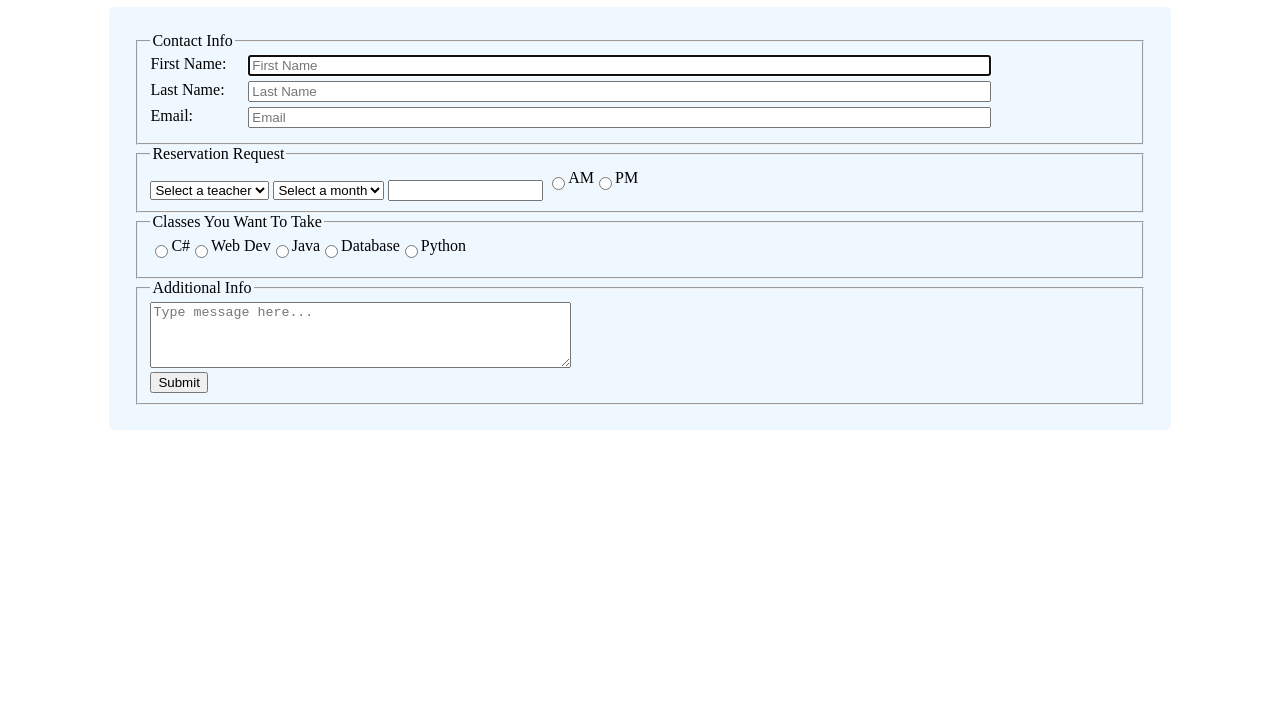
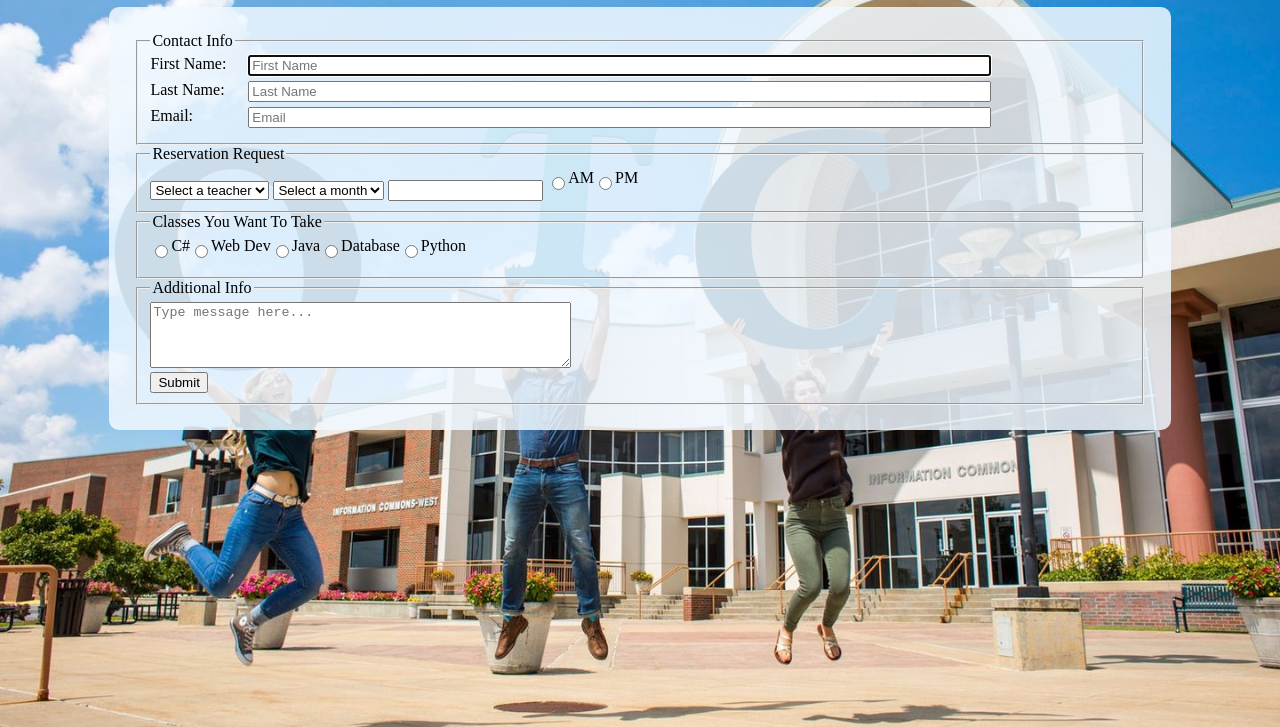
Before and after one commit to DWILL28Y/Registration-Form, a plain HTML site: page index.html in a window 1280 px wide. Shown: the part 73-800 px from the top of the page. Drawn offline with Linux system fonts and the light colour scheme.

Commit message:
added image

```diff
--- a/styles.css
+++ b/styles.css
@@ -1,6 +1,7 @@
 body{
-
-
+    background-image: url("otc.jpg");
+    background-size: cover;
+    background-attachment: fixed;
 }
 
 h1{
@@ -8,11 +9,11 @@ h1{
 }
 
 .form-container{
-    background-color: aliceblue;
+    background-color: rgb(240, 248, 255, 0.85);
     margin: auto;
     width: 80%;
     padding: 25px;
-    border-radius: 5px;
+    border-radius: 10px;
 }
 
 label{
```
Also changed, not shown: index.html (indentation only), otc.jpg (added).
